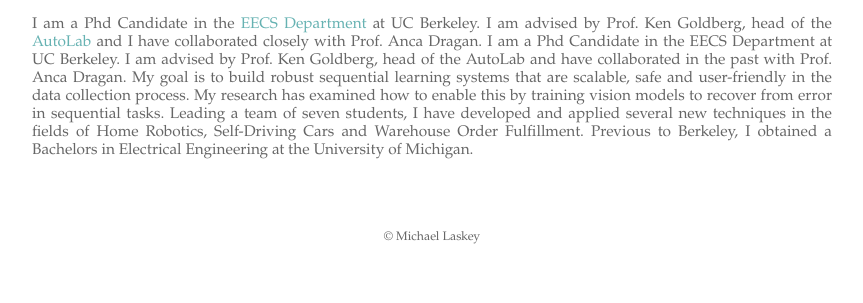
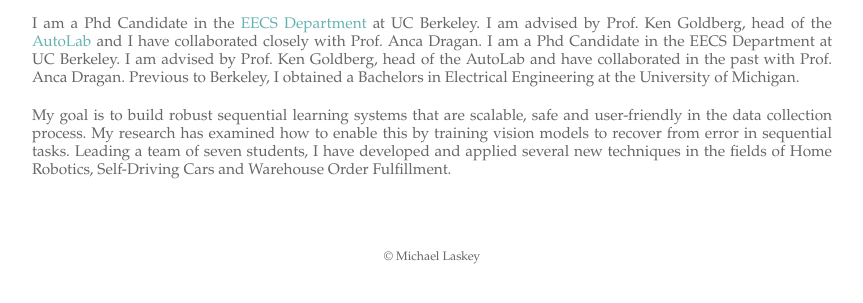
Before and after one commit to mdlaskey/personal_website, a plain HTML site: page index.html in a window 1280 px wide. Shown: the part 493-796 px from the top of the page, without its empty margins (208-1071 px from the left). Drawn offline with Linux system fonts and the light colour scheme.

Commit message:
paragraph fix

```diff
--- a/index.html
+++ b/index.html
@@ -33,8 +33,11 @@
 
 <div id="middle">
 
-<p>I am a Phd Candidate in the <a href="http://eecs.berkeley.edu/" class="body">EECS Department</a> at UC Berkeley. I am advised by Prof. Ken Goldberg, head of the <a href="http://autolab.berkeley.edu/" class ="body"> AutoLab </a> and I have collaborated closely with  Prof. Anca Dragan.  I am a Phd Candidate in the EECS Department at UC Berkeley. I am advised by Prof. Ken Goldberg, head of the AutoLab and have collaborated in the past with Prof. Anca Dragan. My goal is to build robust sequential learning systems that are scalable, safe and user-friendly in the data collection process. My research has examined how to enable this by training vision models to recover from error in sequential tasks. Leading a team of seven students, I have developed and applied several new techniques in the fields of Home Robotics, Self-Driving Cars and Warehouse Order Fulfillment.
-Previous to Berkeley, I obtained a Bachelors in Electrical Engineering at the University of Michigan. </p>
+<p>I am a Phd Candidate in the <a href="http://eecs.berkeley.edu/" class="body">EECS Department</a> at UC Berkeley. I am advised by Prof. Ken Goldberg, head of the <a href="http://autolab.berkeley.edu/" class ="body"> AutoLab </a> and I have collaborated closely with  Prof. Anca Dragan.  I am a Phd Candidate in the EECS Department at UC Berkeley. I am advised by Prof. Ken Goldberg, head of the AutoLab and have collaborated in the past with Prof. Anca Dragan. Previous to Berkeley, I obtained a Bachelors in Electrical Engineering at the University of Michigan.
+</p>
+<p>
+My goal is to build robust sequential learning systems that are scalable, safe and user-friendly in the data collection process. My research has examined how to enable this by training vision models to recover from error in sequential tasks. Leading a team of seven students, I have developed and applied several new techniques in the fields of Home Robotics, Self-Driving Cars and Warehouse Order Fulfillment.
+</p>
 
 </div>
 
```
